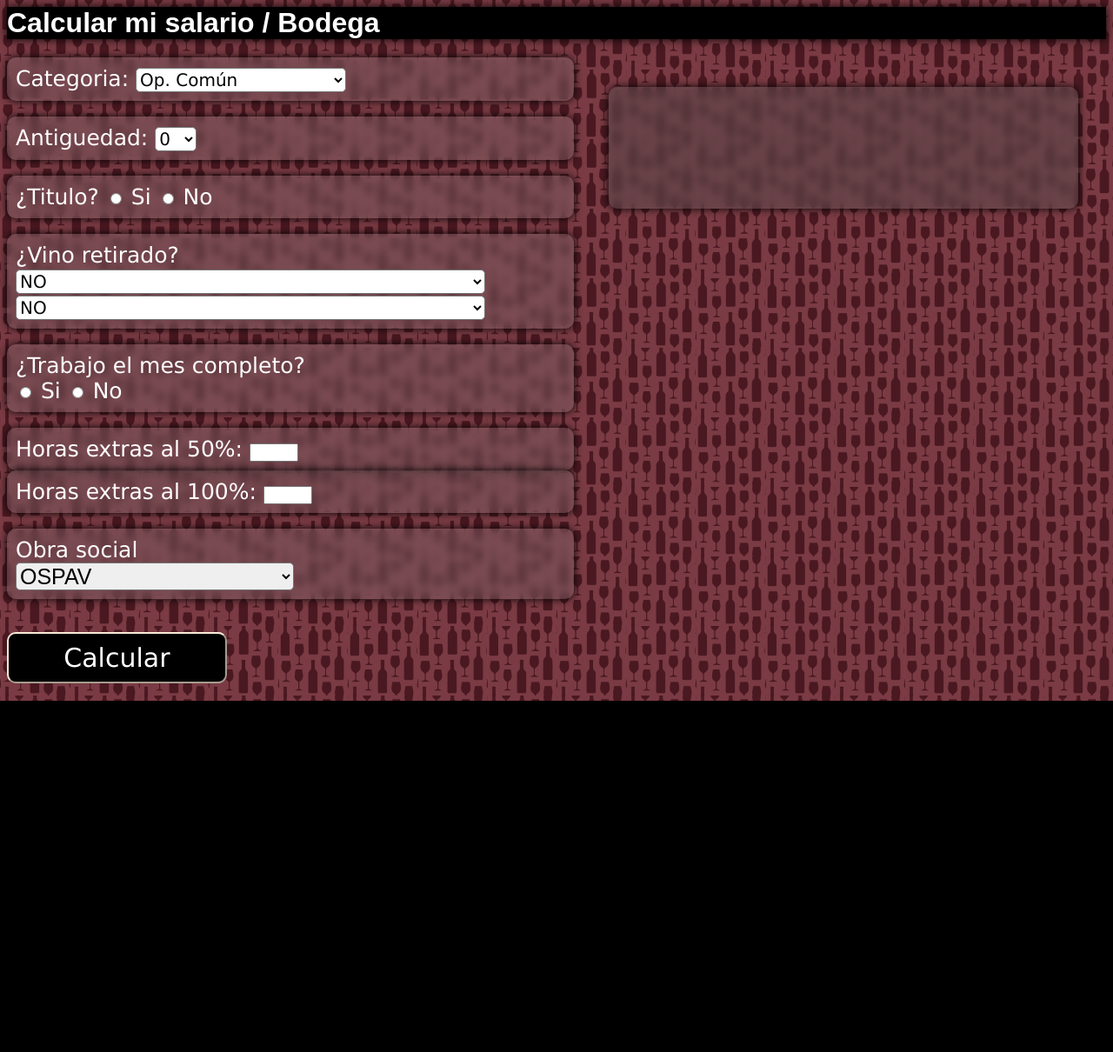
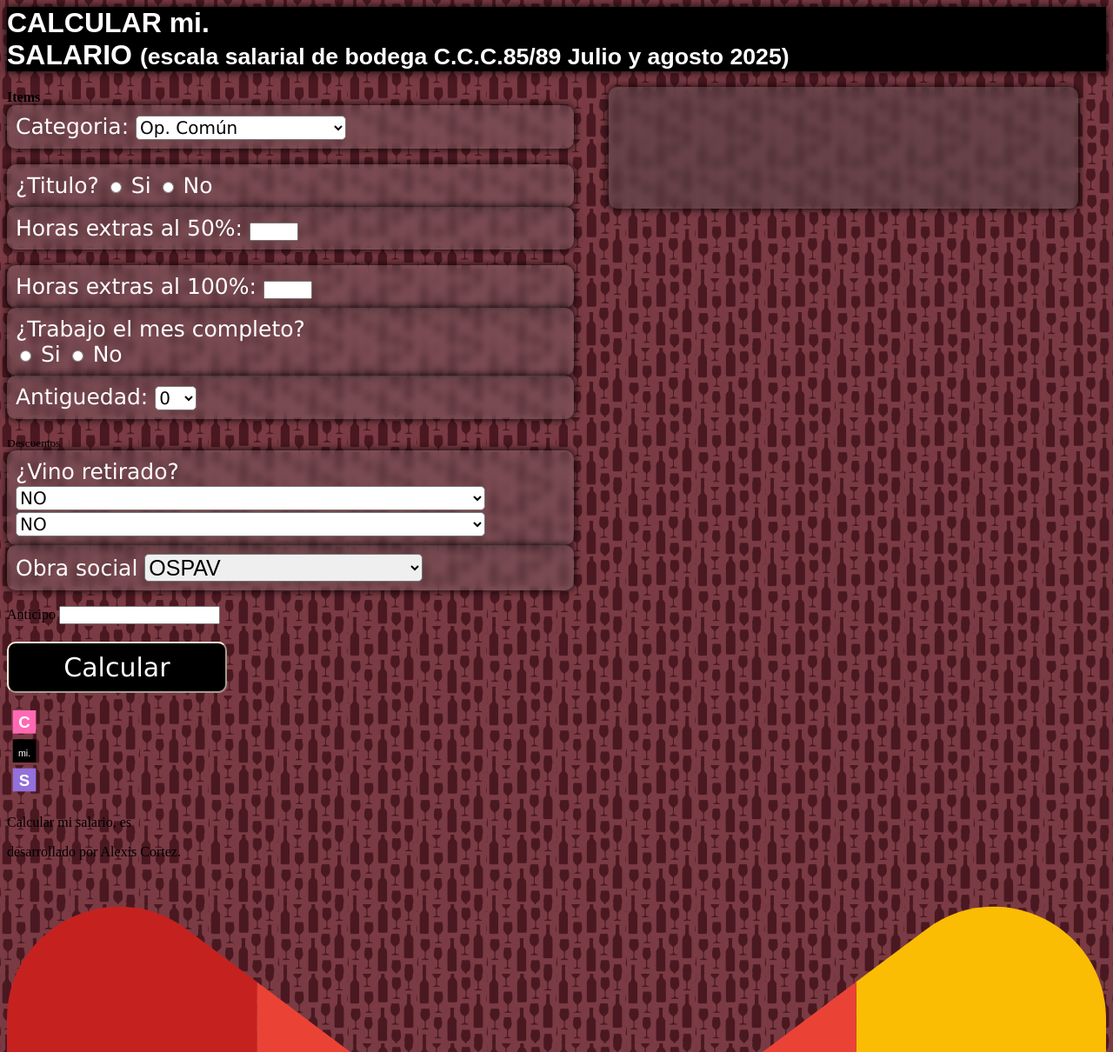
Before and after one commit to alex2unde/calc-mi-salario, a plain HTML site: page index.html in a window 1280 px wide. Shown: the top 1210 px of the page at 87% size. Before the commit the page ends 806 px from the top, so only its background shows below. Drawn offline with Linux system fonts and the light colour scheme.

Commit message:
cambio en secciones, ahora hay solo 3

```diff
--- a/index.html
+++ b/index.html
@@ -9,8 +9,14 @@
 
 <body>
 <div class="conth1">
-<h1 class="h1">Calcular mi salario / Bodega</h1>
+<h1 class="h1"><b><strong class="color1">C</strong>ALCULAR mi. <br> <strong class="color2">S</strong>ALARIO</b> <small>(escala salarial de bodega C.C.C.85/89
+Julio y agosto 2025)</small></h1>
 </div>
+
+<!-- */Cuadro de items*/ -->
+<div class="items"><b>Items</b>
+
+<br>
 
 <label class="cat">Categoria:
 <select id="opcionesCat">
@@ -23,6 +29,37 @@
 </label>
 
 <br>
+
+<form class="Sec" id="tituloSec">
+  <label>¿Titulo?
+    <input type="radio" name="titulo" value="si"> Si
+  </label>
+  <label>
+    <input type="radio" name="titulo" value="no"> No
+  </label>
+</form>
+
+<label class="horasEx">Horas extras al 50%:
+  <input type="number" id="horasEx50" min="0" max="99">
+</label>
+<br>
+<label class="horasEx">Horas extras al 100%:
+  <input type="number" id="horasEx100" min="0" max="99">
+</label>
+
+<form class="mes">
+  <label>¿Trabajo el mes completo?
+    <br>
+    <input type="radio" name="opcion" value="1"> Si
+  </label>
+  <label>
+    <input type="radio" name="opcion" value="2"> No
+  </label>
+  <br>
+  <label class="horasTrabajadas" id="horasCampo">Horas trabajadas:
+  <input type="number" id="horasTrab" min="0" max="199">
+</label>
+</form>
 
 <label class="ant">Antiguedad:
 <select id="opcionesAnt">
@@ -59,21 +96,15 @@
 </select>
 </label>
 
-<br>
-
-<form class="Sec" id="tituloSec">
-  <label>¿Titulo?
-    <input type="radio" name="titulo" value="si"> Si
-  </label>
-  <label>
-    <input type="radio" name="titulo" value="no"> No
-  </label>
-</form>
+</div>
 
 <br>
 
+<!-- */Cuadro de descuentos*/ -->
+<div class="descuentos"><small>Descuentos</small> <br>
+
 <label class="vin">¿Vino retirado?
-  <div>
+  <div class="vinOPciones">
 <select id="opcionesVino">
     <option value="0">NO</option>
     <option value="1">VB Chablis 6x 750</option>
@@ -171,51 +202,62 @@
   </div>
 </label>
 
-<br>
-
-<form class="mes">
-  <label>¿Trabajo el mes completo?
-    <br>
-    <input type="radio" name="opcion" value="1"> Si
-  </label>
-  <label>
-    <input type="radio" name="opcion" value="2"> No
-  </label>
-  <br>
-  <label class="horasTrabajadas" id="horasCampo">Horas trabajadas:
-  <input type="number" id="horasTrab" min="0" max="199">
-</label>
-</form>
-
-<br>
-
-<label class="horasEx">Horas extras al 50%:
-  <input type="number" id="horasEx50" min="0" max="99">
-</label>
-<label class="horasEx">Horas extras al 100%:
-  <input type="number" id="horasEx100" min="0" max="99">
-</label>
-
-<br>
+<div class="obras">
 <label class="otraObra" >Obra social
-  <div>
 <select  id="otraObra">
   <option value="0">OSPAV</option>
   <option value="1">Boreal</option>
 </select>
+</label>
 </div>
-</label>
 
 <br>
 
-<button class="btnCalc" id="calcularBtn">Calcular</button>
-<div id="resultado">
+<label class="anticipo">Anticipo
+<input type="number">
+</label>
 
 </div>
 
+<div id="resultado"> </div>
+
+<button class="btnCalc" id="calcularBtn">Calcular</button>
+
+<footer class="footer">
+
+<svg width="40" height="100" viewBox="0 0 80 300" xmlns="http://www.w3.org/2000/svg">
+    <rect x="0" y="0" width="80" height="80" fill="#FF69B4"/>
+    <text x="40" y="60" font-family="Arial, sans-serif" font-size="56" fill="white" text-anchor="middle" font-weight="bold">C</text>
+
+    <rect x="0" y="100" width="80" height="80" fill="#000000"/>
+    <text x="40" y="160" font-family="Arial, sans-serif" font-size="32" fill="white" text-anchor="middle">mi.</text>
+
+    <rect x="0" y="200" width="80" height="80" fill="#9370DB"/>
+    <text x="40" y="260" font-family="Arial, sans-serif" font-size="56" fill="white" text-anchor="middle" font-weight="bold">S</text>
+</svg>
+
+<br>
+
+<p class="footerText">Calcular mi salario, es</p>
+<p class="footerText1">desarrollado por Alexis Cortez.</p>
+
+<a href="https://mail.google.com/mail/?view=cm&fs=1&to=alexczz89@gmail.com&su=Consulta sobre calculadora de salarios&body=Hola Alexis%0D%0A%0D%0A" target="_blank">
+<svg class="svgGmail" viewBox="0 49.4 512 399.42"><g fill="none" fill-rule="evenodd">
+    <g fill-rule="nonzero"><path fill="#4285f4" d="M34.91 448.818h81.454V251L0 163.727V413.91c0 19.287 15.622 34.91 34.91 34.91z"/>
+      <path fill="#34a853" d="M395.636 448.818h81.455c19.287 0 34.909-15.622 34.909-34.909V163.727L395.636 251z"/>
+      <path fill="#fbbc04" d="M395.636 99.727V251L512 163.727v-46.545c0-43.142-49.25-67.782-83.782-41.891z"/>
+    </g><path fill="#ea4335" d="M116.364 251V99.727L256 204.455 395.636 99.727V251L256 355.727z"/>
+    <path fill="#c5221f" fill-rule="nonzero" d="M0 117.182v46.545L116.364 251V99.727L83.782 75.291C49.25 49.4 0 74.04 0 117.18z"/>
+  </g></svg></a>
+
+<a href="">
+<svg class="svgLink" preserveAspectRatio="xMidYMid" viewBox="0 0 256 256"><path d="M218.123 218.127h-37.931v-59.403c0-14.165-.253-32.4-19.728-32.4-19.756 0-22.779 15.434-22.779 31.369v60.43h-37.93V95.967h36.413v16.694h.51a39.907 39.907 0 0 1 35.928-19.733c38.445 0 45.533 25.288 45.533 58.186l-.016 67.013ZM56.955 79.27c-12.157.002-22.014-9.852-22.016-22.009-.002-12.157 9.851-22.014 22.008-22.016 12.157-.003 22.014 9.851 22.016 22.008A22.013 22.013 0 0 1 56.955 79.27m18.966 138.858H37.95V95.967h37.97v122.16ZM237.033.018H18.89C8.58-.098.125 8.161-.001 18.471v219.053c.122 10.315 8.576 18.582 18.89 18.474h218.144c10.336.128 18.823-8.139 18.966-18.474V18.454c-.147-10.33-8.635-18.588-18.966-18.453" fill="#0A66C2"/></svg>
+</a>
+
+</footer>
+
 <script src="logica.js"></script>
 
-<!-- Mostrar horas trabajadas -->
  <script>
 
 document.querySelectorAll('input[name="opcion"]').forEach(function(radio) {
```
